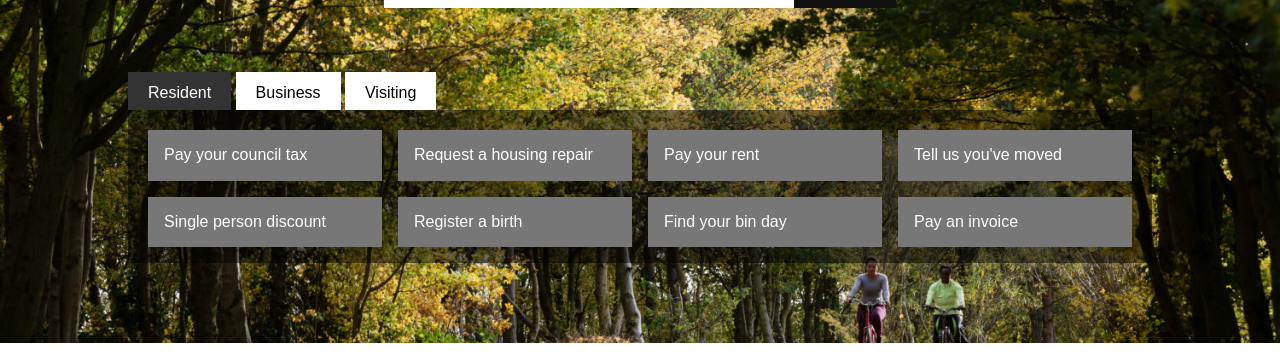
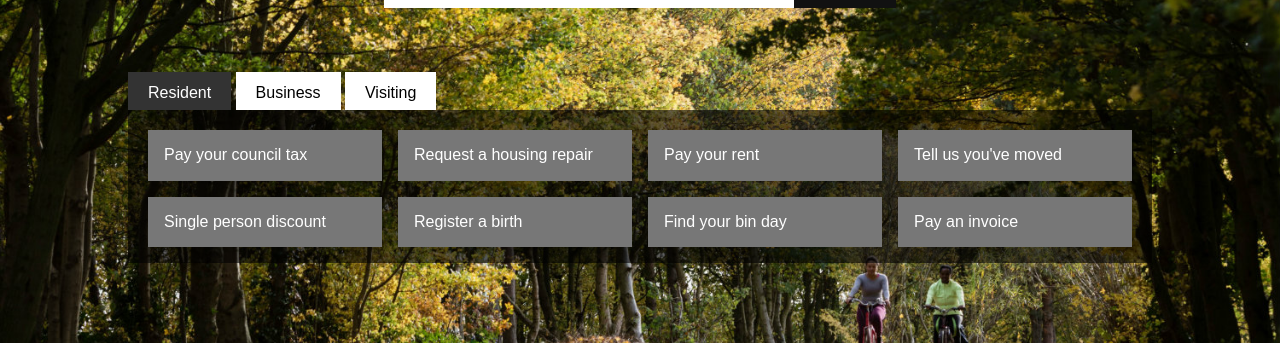
Before and after one commit to jnkly/rmbc-dev, a Jekyll site: the page built from index.md, in a window 1280 px wide. Shown: the part 184-536 px from the top of the page. Built offline with Jekyll 4.4.1, drawn with Linux system fonts in a browser that asks for light colours.

Commit message:
Update variables.scss

```diff
--- a/_sass/variables.scss
+++ b/_sass/variables.scss
@@ -1,6 +1,6 @@
 .top-task {
   display: block;
-  background: rgba(0, 0, 0, 0.5);
+  background: rgba(0, 0, 0, 0.6);
 }
 
 .top-task > div {
```
